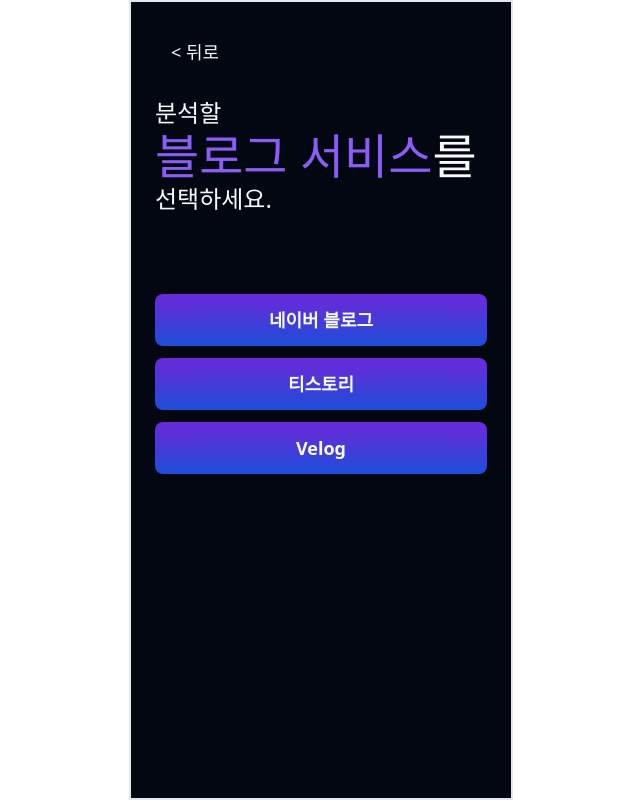
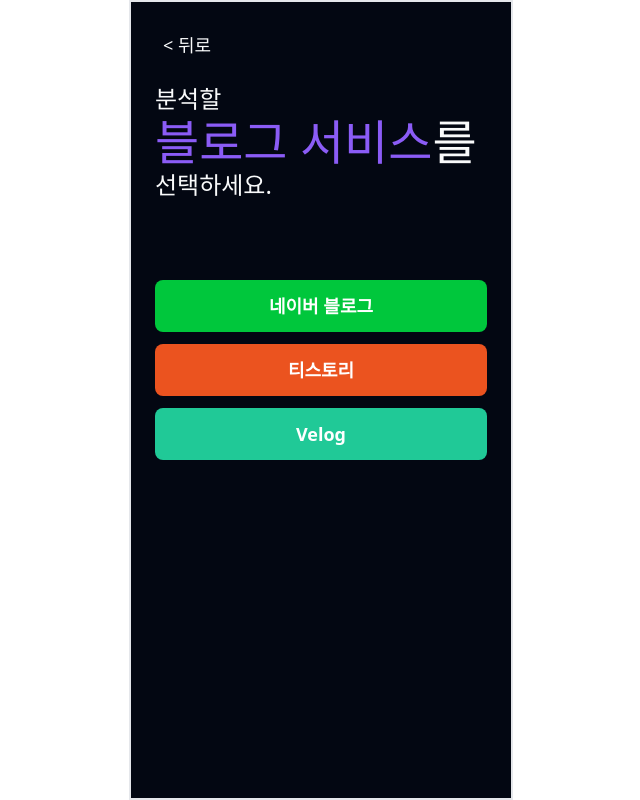
Before and after one commit to ttogeul-ttogeul/frontend, a Next.js app: page /analysis-input in a window 1280 px wide. Shown: the whole page, without its empty margins (319-959 px from the left). Built offline with nearby package versions, Linux system fonts and the light colour scheme.

Commit message:
feat: 수정된 button 적용

```diff
--- a/app/analysis-input/select-blog-section.tsx
+++ b/app/analysis-input/select-blog-section.tsx
@@ -16,7 +16,8 @@
       {BLOGS.map((blog) => (
         <Button
           key={blog.id}
-          className={`${blog.bgColor}`}
+          variant={"black"}
+          className={`${blog.bgColor} text-white`}
           onClick={() => {
             setBlogType(blog.id);
             setSelectMode(false);
--- a/app/page.tsx
+++ b/app/page.tsx
@@ -14,7 +14,7 @@
         </h1>
       </div>
       <Link href="/analysis-input">
-        <Button variant={"secondary"}>분석하기</Button>
+        <Button>분석하기</Button>
       </Link>
     </main>
   );
--- a/components/analysis-input/navigation-bar.tsx
+++ b/components/analysis-input/navigation-bar.tsx
@@ -8,7 +8,7 @@
 
   return (
     <div className="mb-5 mt-6">
-      <Button variant="ghost" onClick={() => router.back()}>
+      <Button variant="ghost" size={"md"} onClick={() => router.back()}>
         {"< "}뒤로
       </Button>
     </div>
```
